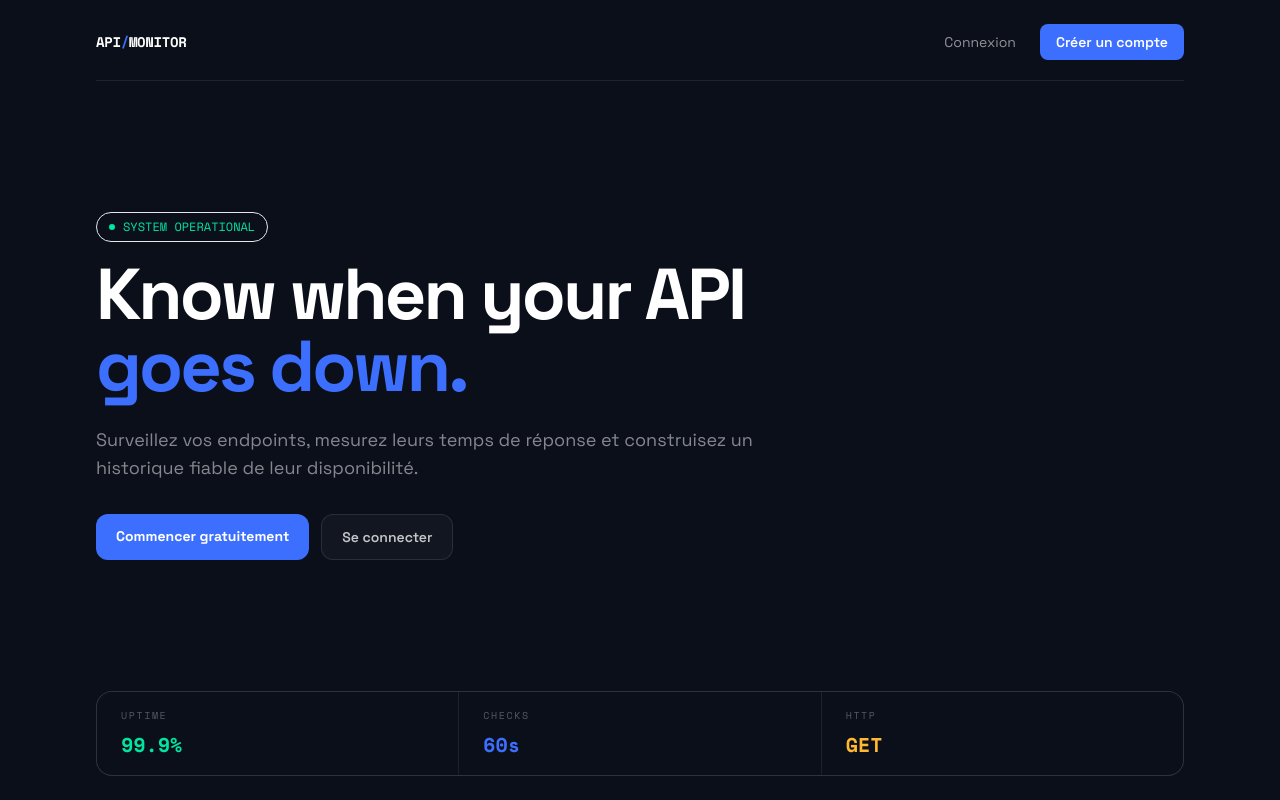
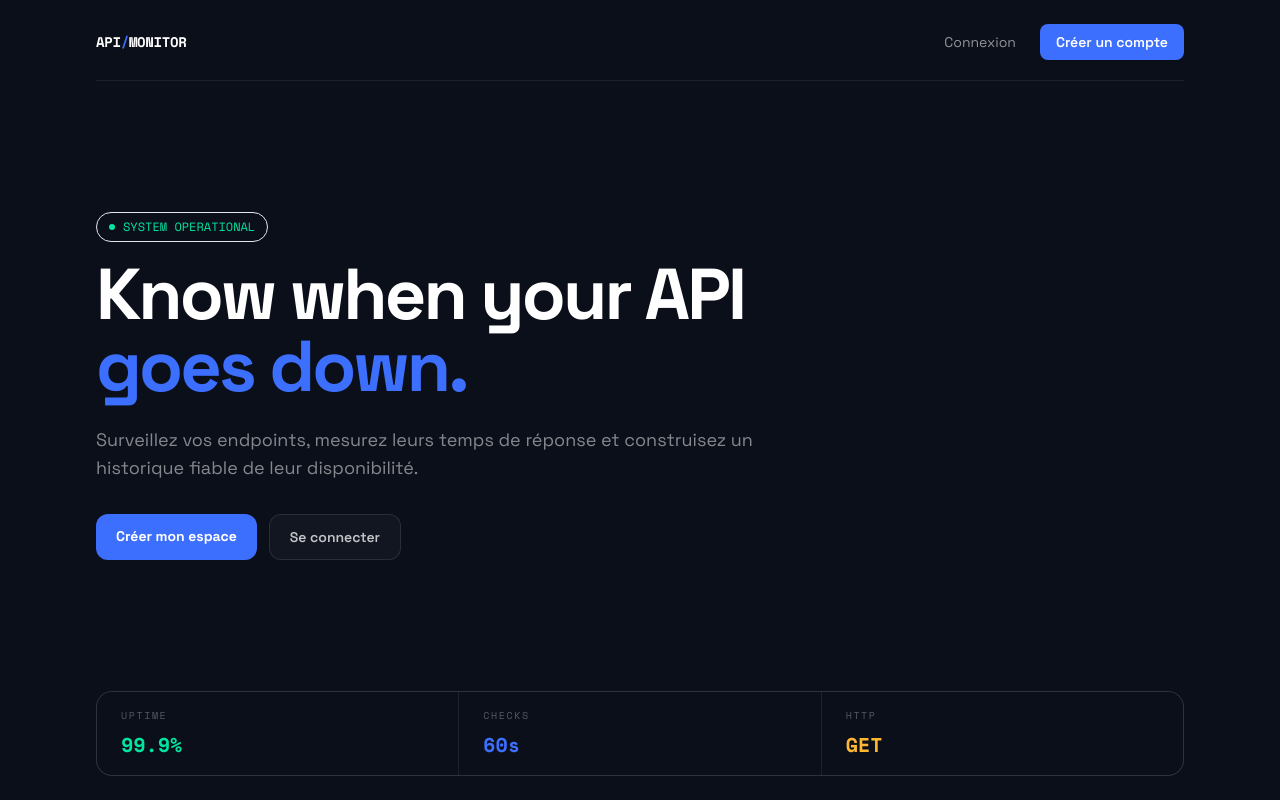
Before and after one commit to Horace-web/api-monitor-web, a Next.js app: page / in a window 1280 px wide. Built offline with nearby package versions, Linux system fonts and the light colour scheme; no server answers.

Commit message:
fix(web): redirect authenticated users away from landing

```diff
--- a/src/app/page.tsx
+++ b/src/app/page.tsx
@@ -1,4 +1,9 @@
+'use client';
+
 import Link from 'next/link';
+import { useEffect } from 'react';
+import { useRouter } from 'next/navigation';
+import { supabase } from '@/lib/supabase';
 
 const features = [
   { label: 'UPTIME', value: '99.9%', tone: 'text-[var(--volt)]' },
@@ -7,22 +12,12 @@ const features = [
 ];
 
 export default function Home() {
-  return <main className="h-[100svh] overflow-hidden bg-[var(--ink)] text-white">
-    <div className="mx-auto flex h-full max-w-6xl flex-col px-5 py-5 sm:px-8 sm:py-6">
-      <header className="flex shrink-0 items-center justify-between border-b border-white/[0.08] pb-4 sm:pb-5">
-        <Link href="/" className="data-mono text-sm font-bold tracking-tight">API<span className="text-[var(--electric)]">/</span>MONITOR</Link>
-        <nav className="flex items-center gap-1 text-sm sm:gap-3"><Link href="/login" className="rounded-lg px-3 py-2 text-white/55 hover:text-white">Connexion</Link><Link href="/register" className="rounded-lg bg-[var(--electric)] px-3 py-2 font-semibold hover:bg-[#315ee0] sm:px-4">Créer un compte</Link></nav>
-      </header>
-      <section className="relative flex min-h-0 flex-1 items-center py-8 sm:py-10">
-        <div className="pointer-events-none absolute -right-40 top-1/2 h-80 w-80 -translate-y-1/2 rounded-full bg-[var(--electric)]/10 blur-3xl" />
-        <div className="relative max-w-4xl animate-page-in">
-          <div className="data-mono mb-4 inline-flex items-center gap-2 rounded-full border border-[var(--volt)]/20 bg-[var(--volt)]/5 px-3 py-1.5 text-[10px] text-[var(--volt)] sm:text-xs"><span className="h-1.5 w-1.5 rounded-full bg-[var(--volt)]" /> SYSTEM OPERATIONAL</div>
-          <h1 className="max-w-4xl text-4xl font-bold leading-[1.02] tracking-[-0.04em] sm:text-6xl lg:text-7xl">Know when your API<span className="block text-[var(--electric)]">goes down.</span></h1>
-          <p className="mt-5 max-w-2xl text-sm leading-6 text-white/50 sm:mt-6 sm:text-lg sm:leading-7">Surveillez vos endpoints, mesurez leurs temps de réponse et construisez un historique fiable de leur disponibilité.</p>
-          <div className="mt-6 flex flex-wrap gap-3 sm:mt-8"><Link href="/register" className="rounded-xl bg-[var(--electric)] px-5 py-3 text-sm font-bold hover:-translate-y-0.5 hover:bg-[#315ee0]">Commencer gratuitement</Link><Link href="/login" className="rounded-xl border border-white/10 bg-white/[0.03] px-5 py-3 text-sm font-semibold text-white/75 hover:bg-white/[0.06] hover:text-white">Se connecter</Link></div>
-        </div>
-      </section>
-      <section className="grid shrink-0 grid-cols-3 gap-px overflow-hidden rounded-xl border border-white/[0.08] bg-white/[0.08] sm:rounded-2xl">{features.map((feature) => <div key={feature.label} className="bg-[var(--ink)] px-3 py-3 sm:px-6 sm:py-4"><p className="data-mono text-[9px] tracking-[0.16em] text-white/30 sm:text-[10px]">{feature.label}</p><p className={`data-mono mt-1 text-base font-bold sm:mt-2 sm:text-xl ${feature.tone}`}>{feature.value}</p></div>)}</section>
-    </div>
-  </main>;
+  const router = useRouter();
+  useEffect(() => { supabase.auth.getSession().then(({ data }) => { if (data.session) router.replace('/dashboard'); }); }, [router]);
+
+  return <main className="h-[100svh] overflow-hidden bg-[var(--ink)] text-white"><div className="mx-auto flex h-full max-w-6xl flex-col px-5 py-5 sm:px-8 sm:py-6">
+    <header className="flex shrink-0 items-center justify-between border-b border-white/[0.08] pb-4 sm:pb-5"><Link href="/" className="data-mono text-sm font-bold tracking-tight">API<span className="text-[var(--electric)]">/</span>MONITOR</Link><nav className="flex items-center gap-1 text-sm sm:gap-3"><Link href="/login" className="rounded-lg px-3 py-2 text-white/55 hover:text-white">Connexion</Link><Link href="/register" className="rounded-lg bg-[var(--electric)] px-3 py-2 font-semibold hover:bg-[#315ee0] sm:px-4">Créer un compte</Link></nav></header>
+    <section className="relative flex min-h-0 flex-1 items-center py-8 sm:py-10"><div className="pointer-events-none absolute -right-40 top-1/2 h-80 w-80 -translate-y-1/2 rounded-full bg-[var(--electric)]/10 blur-3xl" /><div className="relative max-w-4xl animate-page-in"><div className="data-mono mb-4 inline-flex items-center gap-2 rounded-full border border-[var(--volt)]/20 bg-[var(--volt)]/5 px-3 py-1.5 text-[10px] text-[var(--volt)] sm:text-xs"><span className="h-1.5 w-1.5 rounded-full bg-[var(--volt)]" /> SYSTEM OPERATIONAL</div><h1 className="max-w-4xl text-4xl font-bold leading-[1.02] tracking-[-0.04em] sm:text-6xl lg:text-7xl">Know when your API<span className="block text-[var(--electric)]">goes down.</span></h1><p className="mt-5 max-w-2xl text-sm leading-6 text-white/50 sm:mt-6 sm:text-lg sm:leading-7">Surveillez vos endpoints, mesurez leurs temps de réponse et construisez un historique fiable de leur disponibilité.</p><div className="mt-6 flex flex-wrap gap-3 sm:mt-8"><Link href="/register" className="rounded-xl bg-[var(--electric)] px-5 py-3 text-sm font-bold hover:-translate-y-0.5 hover:bg-[#315ee0]">Créer mon espace</Link><Link href="/login" className="rounded-xl border border-white/10 bg-white/[0.03] px-5 py-3 text-sm font-semibold text-white/75 hover:bg-white/[0.06] hover:text-white">Se connecter</Link></div></div></section>
+    <section className="grid shrink-0 grid-cols-3 gap-px overflow-hidden rounded-xl border border-white/[0.08] bg-white/[0.08] sm:rounded-2xl">{features.map((feature) => <div key={feature.label} className="bg-[var(--ink)] px-3 py-3 sm:px-6 sm:py-4"><p className="data-mono text-[9px] tracking-[0.16em] text-white/30 sm:text-[10px]">{feature.label}</p><p className={`data-mono mt-1 text-base font-bold sm:mt-2 sm:text-xl ${feature.tone}`}>{feature.value}</p></div>)}</section>
+  </div></main>;
 }
```
